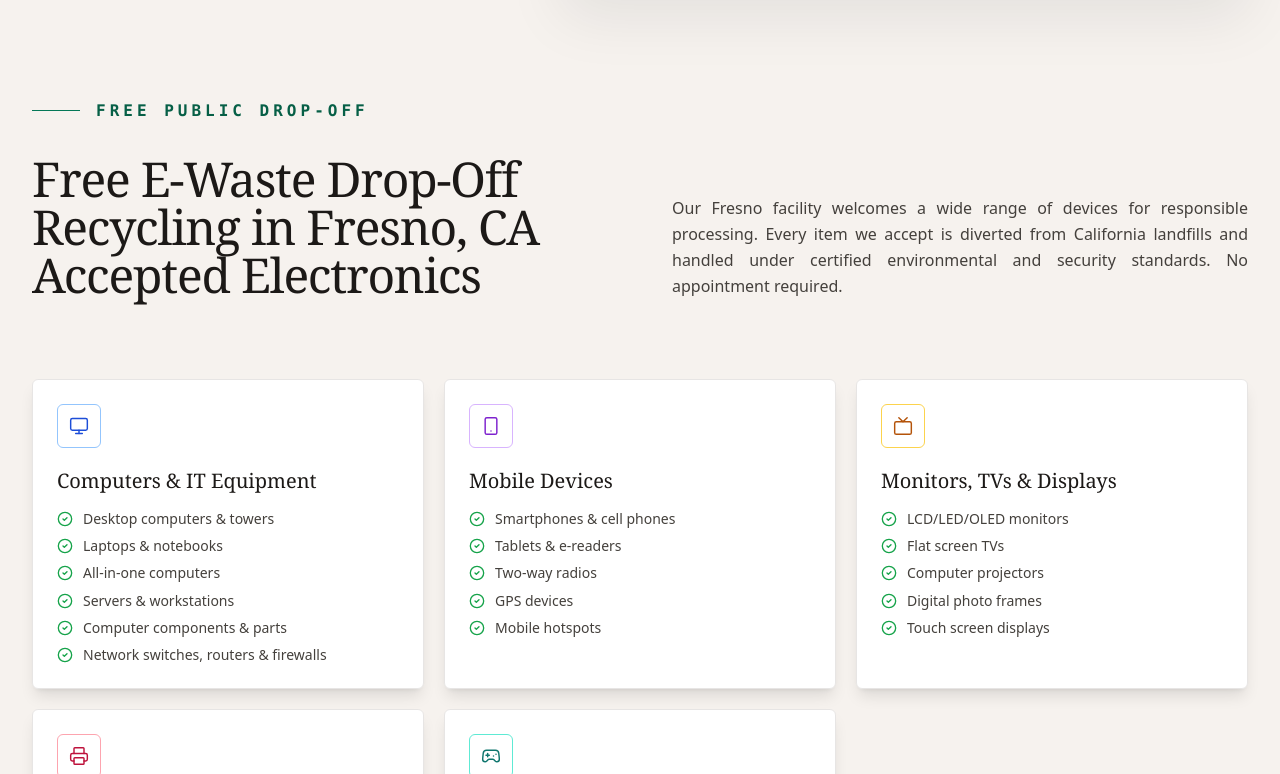
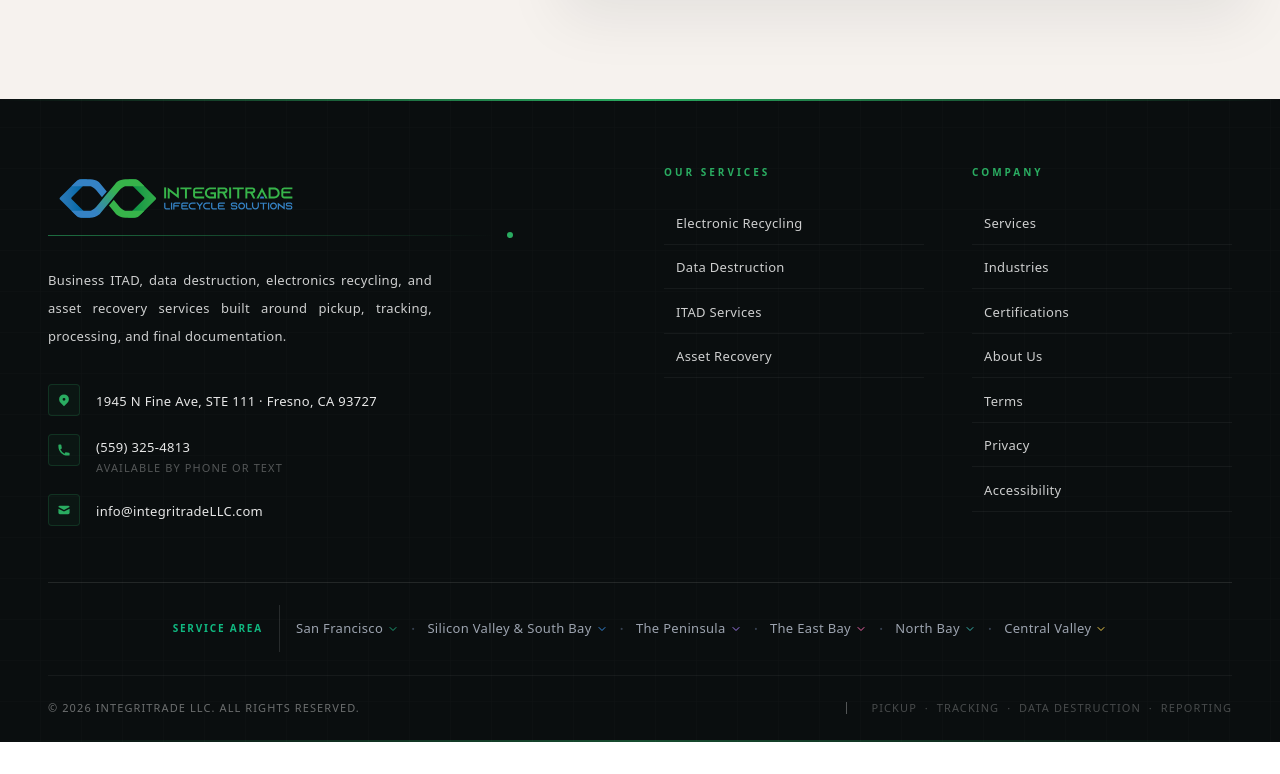
Before and after one commit to SayedAnwar-07/Integritrade-LLC, a Next.js app: page /service-book in a window 1280 px wide. Shown: the part 1146-1920 px from the top of the page. After the commit the page ends 1888 px from the top, so only its background shows below. Built offline with nearby package versions, Linux system fonts and the light colour scheme.

Commit message:
remove this tree ewaste from the contact forms

```diff
--- a/app/service-book/page.tsx
+++ b/app/service-book/page.tsx
@@ -1,7 +1,6 @@
 import { Metadata } from 'next'
 import Script from 'next/script'
 import ContactDescription from '@/components/contact/ContactDescription'
-import FreeDropOff from '@/components/contact/Freedropoff'
 import PageHeader from '@/components/shared/PageHeader'
 import ScrollLoader from '@/components/shared/ScrollLoader'
 
@@ -242,9 +241,6 @@ export default function ContactPage() {
           <ScrollLoader>
             <ContactDescription />
           </ScrollLoader>
-
-          {/* Free Drop-Off + Accepted Devices */}
-          <FreeDropOff />
         </div>
       </main>
     </>
```
